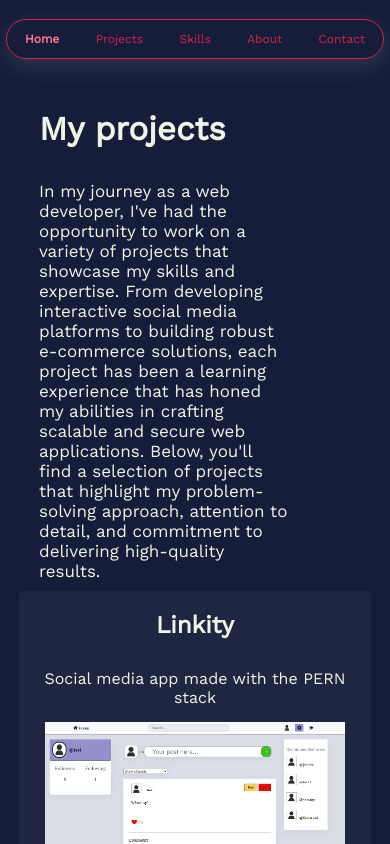
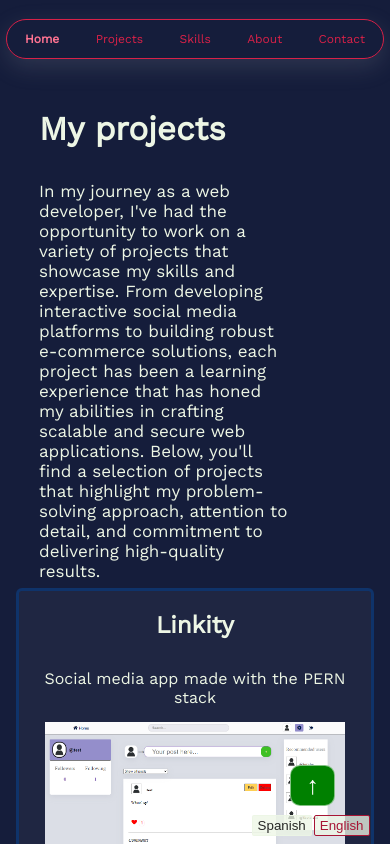
Before and after one commit to Jbdanura/Portfolio, a React (Create React App) app in the folder front/: page /projects in a window 390 px wide. Shown: the top 844 px of the page. Built offline with nearby package versions, Linux system fonts and the light colour scheme.

Commit message:
language support

```diff
--- a/front/src/Home.css
+++ b/front/src/Home.css
@@ -5,7 +5,37 @@
     background-color: rgb(21, 29, 59);
     position: relative;
 }
-
+.language-container{
+    position: fixed;
+    bottom: 1%;
+    right: 15%;
+    display: flex;
+    z-index: 999;
+}
+.language-btn{
+    color: rgba(0, 0, 0, 0.842);
+    border: 1px solid #edf6e5c5;
+    border-radius: 2px;
+    padding: 2px 5px;
+    background-color: #edf6e5c5;
+    margin: 0 1px;
+}
+.language-btn-active{
+    border: 1px solid #a71535;
+    color: #a71535;
+}
+.back-top{
+    position: absolute;
+    display: none;
+    top: -50px;
+    left: 33%;
+    border: 1px solid rgba(255, 255, 255, 0.514);
+    background-color: green;
+    padding: 5px 15px;
+    border-radius: 10px;
+    color: white;
+    font-size: 25px;
+}
 @media screen and (max-width:1300px){
     .home{
         width: 80vw;
@@ -15,6 +45,15 @@
     .home{
         width: 90vw;
     }
+    .language-container{
+        position: fixed;
+        bottom: 1%;
+        right: 5%;
+        display: flex;
+    }
+    .back-top{
+        display: block;
+    }
 }
 
 @media screen and (max-width:400px){
--- a/front/src/Home.js
+++ b/front/src/Home.js
@@ -14,9 +14,23 @@ import Footer from "./Footer"
 import HomeContent from './HomeContent';
 import ProjectsPage from './ProjectsPage';
 import SkillsPage from './SkillsPage';
+import translationsJson from "./translations.json"
 
 const Home = () => {
   const [active,setActive] = useState("home")
+  const [language,setLanguage] = useState("en")
+  const [translations,setTranslations] = useState([])
+  const [showLanguages,setShowLanguages] = useState(false)
+
+  useEffect(()=>{
+    language == "es" ? setTranslations(translationsJson.Spanish) : setTranslations(translationsJson.English)
+  },[language])
+
+  const backToTop = () => {
+    window.scrollTo({
+      top: 0,
+      behavior: 'smooth' // Optional: Adds smooth scrolling behavior
+  })};
 
   return (
     <div className="home">
@@ -29,8 +43,13 @@ const Home = () => {
                 <Route path="/contact" element={<Contact/>}/>
             </Routes>
             {active === "home" && <div className="home-active">
-              <HomeContent/>
+              <HomeContent translations={translations}/>
             </div>}
+            <div className="language-container">
+              <button className="back-top" onClick={()=>backToTop()}>↑</button>
+              <button className={language == "es" ? "language-btn-active language-btn" : "language-btn"} onClick={()=>setLanguage("es")}>Spanish</button>
+              <button className={language == "en" ? "language-btn-active language-btn" : "language-btn"}onClick={()=>setLanguage("en")}>English</button>
+            </div>
             <Footer/>
         </Router>
   </div>
--- a/front/src/HomeContent.js
+++ b/front/src/HomeContent.js
@@ -8,7 +8,7 @@ import { FontAwesomeIcon } from '@fortawesome/react-fontawesome'
 import { faGithub } from '@fortawesome/free-brands-svg-icons'
 import { faEnvelopeOpen } from '@fortawesome/free-solid-svg-icons'
 
-const HomeContent = () => {
+const HomeContent = ({translations}) => {
 
   const [show,setShow] = useState(false)
 
@@ -23,11 +23,8 @@ const HomeContent = () => {
         <div className="home-main">
             <div className="left">
                 <img src={Me} className="left-img"/>
-                <h1>Full-stack web developer and cybersecurity practitioner.</h1>
-                <p>I am a web developer based in Argentina, with skills in cybersecurity.
-                    I bring a problem-solving mindset to crafting scalable and secure web applications.
-                    Fluent in both English and Spanish, I am dedicated to creating reliable web applications,
-                    ready to take on new challenges and contribute to projects.</p>
+                <h1>{translations.homeTop}</h1>
+                <p>{translations.homeDesc}</p>
                 <div className="links">
                     <a href="https://github.com/Jbdanura" target="_blank"><FontAwesomeIcon icon={faGithub} className="github-icon"/></a>
                     <a href="mailto:danurabe@gmail.com" target="_blank"><FontAwesomeIcon icon={faEnvelopeOpen}/></a>
--- a/front/src/Projects.css
+++ b/front/src/Projects.css
@@ -54,6 +54,9 @@
 .projects-intro h3{
     font-size: 33px;
 }
+.project-highlight{
+    box-shadow: rgba(3, 102, 214, 0.3) 0px 0px 0px 3px;
+}
 .projects-intro p{
     width: 80%;
     font-size: 17px;
--- a/front/src/Projects.js
+++ b/front/src/Projects.js
@@ -13,7 +13,7 @@ const Projects = () => {
   return (
     <div className="projects-container">
       {projects && projects.map((project,index)=>{
-        return <div className="project">
+        return <div className={index === 0 ? "project project-highlight" : "project"}>
           <div className="left"></div>
           <h2>{project.title}</h2>
           <p>{project.content}</p>
--- /dev/null
+++ b/front/src/translations.json
@@ -0,0 +1,10 @@
+{
+    "English":{
+        "homeTop":"Full-stack web developer and cybersecurity practitioner.",
+        "homeDesc":"I am a web developer based in Argentina, with skills in cybersecurity. I bring a problem-solving mindset to crafting scalable and secure web applications. Fluent in both English and Spanish, I am dedicated to creating reliable web applications, ready to take on new challenges and contribute to projects."
+    },
+    "Spanish":{
+        "homeTop":"Desarrollador web full-stack y practicante de ciberseguridad.",
+        "homeDesc":"Soy un desarrollador web con base en Argentina, con habilidades en ciberseguridad. Traigo una mentalidad de resolución de problemas para diseñar aplicaciones web escalables y seguras. Fluido tanto en inglés como en español, estoy dedicado a crear aplicaciones web confiables, listo para asumir nuevos desafíos y contribuir a proyectos."
+    }
+}
```
